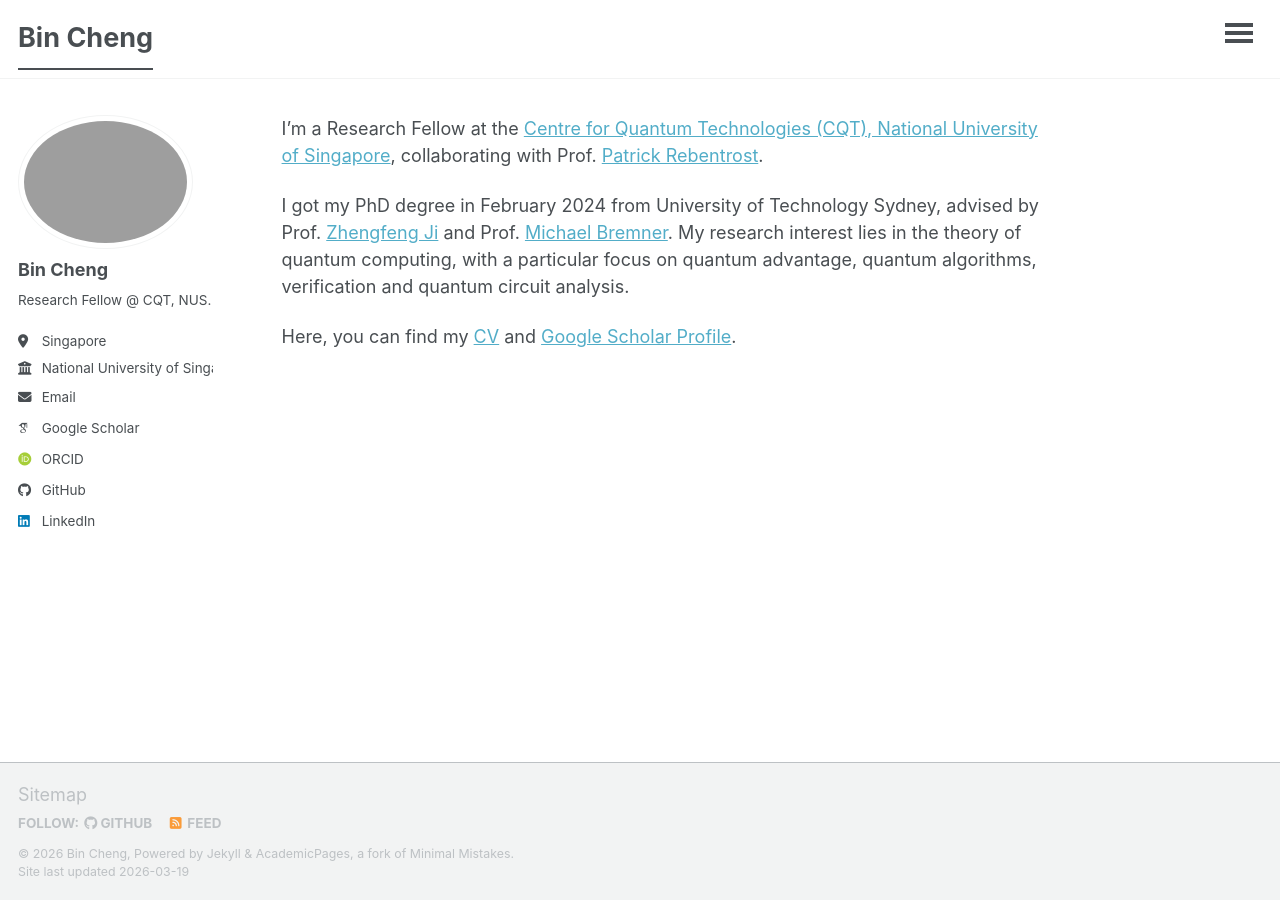
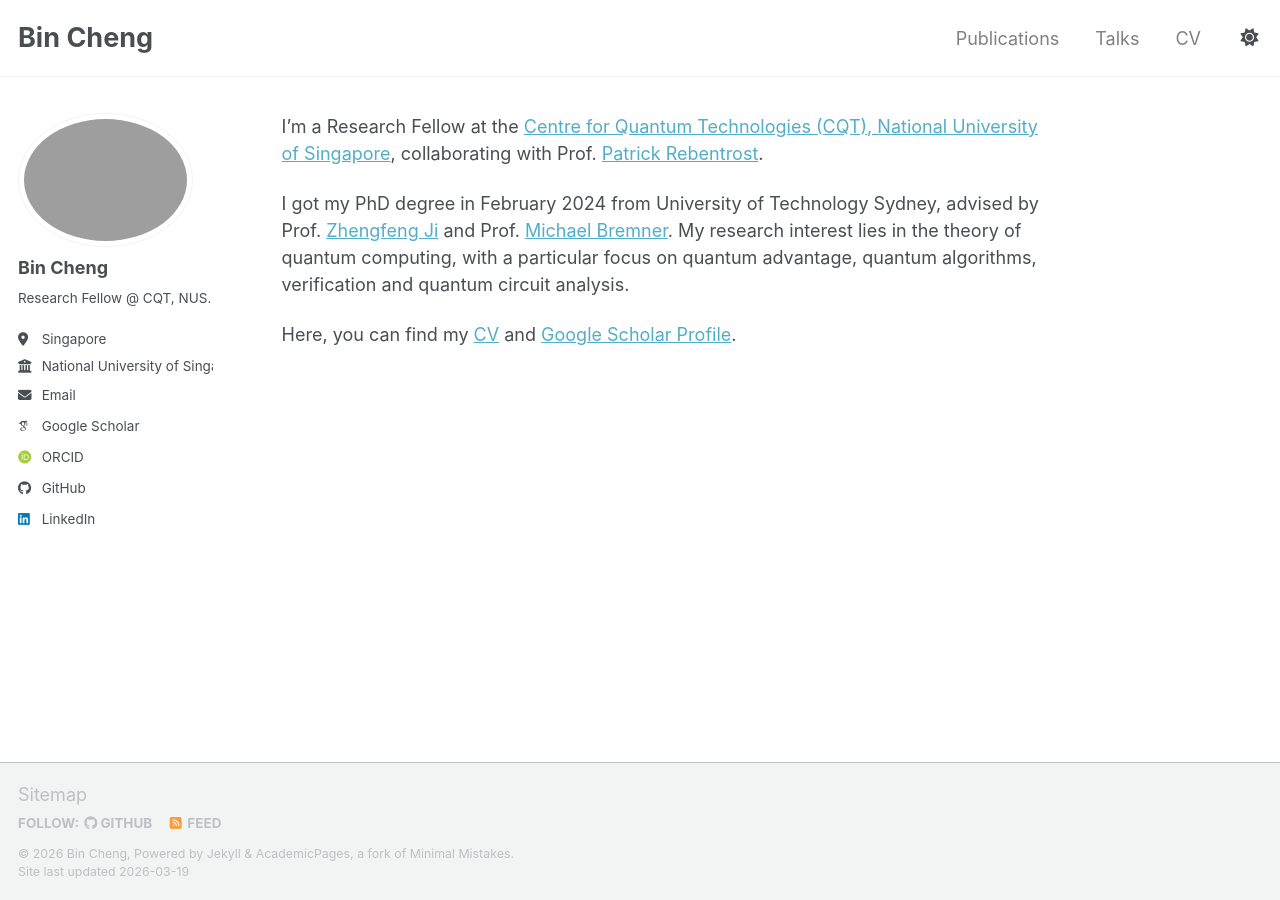
Before and after one commit to AlaricCheng/AlaricCheng.github.io, a Jekyll site: the page built from _pages/about.md, in a window 1280 px wide. Built offline with Jekyll 4.4.1, drawn with Linux system fonts in a browser that asks for light colours; some web fonts are replaced; a script bundle is joined from its source files by our own code; library files that are not in the unit come from our copies.

Commit message:
Fix greedy nav collapse by moving title out of list and aligning links right

```diff
--- a/_includes/masthead.html
+++ b/_includes/masthead.html
@@ -3,11 +3,8 @@
   <div class="masthead__inner-wrap">
     <div class="masthead__menu">
       <nav id="site-nav" class="greedy-nav">
-        <button><span class="navicon"></span></button>
+        <a class="site-title" href="{{ base_path }}/">{{ site.title }}</a>
         <ul class="visible-links">
-          <li class="masthead__menu-item masthead__menu-item--lg persist {% if page.url == '/' or page.url == '/index.html' %}selected{% endif %}">
-            <a href="{{ base_path }}/">{{ site.title }}</a>
-          </li>
           {% for link in site.data.navigation.main %}
             {% if link.url contains 'http' %}
               {% assign domain = '' %}
@@ -22,6 +19,7 @@
             <a role="button" aria-labelledby="theme-icon"><i id="theme-icon" class="fa-solid fa-sun" aria-hidden="true" title="toggle theme"></i></a>
           </li>
         </ul>
+        <button><span class="navicon"></span></button>
         <ul class="hidden-links hidden"></ul>
       </nav>
     </div>
--- a/_sass/layout/_masthead.scss
+++ b/_sass/layout/_masthead.scss
@@ -59,17 +59,17 @@
   display: block;
   list-style-type: none;
   white-space: nowrap;
+}
 
-  &--lg {
-    padding-right: 2em;
-    font-weight: 700;
-    font-size: 1.5em; /* Enlarge font for Bin Cheng */
-    margin-right: auto; /* Push the rest of the items to the right */
-  }
+.site-title {
+  font-weight: 700;
+  font-size: 1.5em; /* Enlarge font for Bin Cheng */
+  text-decoration: none;
+  color: var(--global-text-color);
 }
 
 /* Change other tabs font to gray */
-.masthead__menu-item:not(.masthead__menu-item--lg):not(#theme-toggle) a {
+.masthead__menu-item:not(#theme-toggle) a {
   color: gray;
 }
 
--- a/_sass/layout/_navigation.scss
+++ b/_sass/layout/_navigation.scss
@@ -176,6 +176,17 @@
   position: relative;
   min-width: 250px;
   background: var(--global-bg-color);
+  display: flex;
+  align-items: center;
+  justify-content: space-between;
+
+  .site-title {
+    font-weight: 700;
+    font-size: 1.5em; /* Enlarge font for Bin Cheng */
+    margin: 0;
+    padding: 0.5rem 0;
+    white-space: nowrap;
+  }
 
   a {
     display: block;
@@ -203,22 +214,11 @@
   }
 
   .visible-links {
-    display: flex;
-    align-items: center;
-    width: 100%;
+    display: table;
 
     li {
-      display: block;
-
-      &:first-child {
-        font-weight: bold;
-        text-wrap: wrap;
-        margin-right: auto; // Pushes other tabs to the right
-
-        a {
-          margin-left: 0;
-        }
-      }
+      display: table-cell;
+      vertical-align: middle;
 
       &:last-child {
         a {
```
